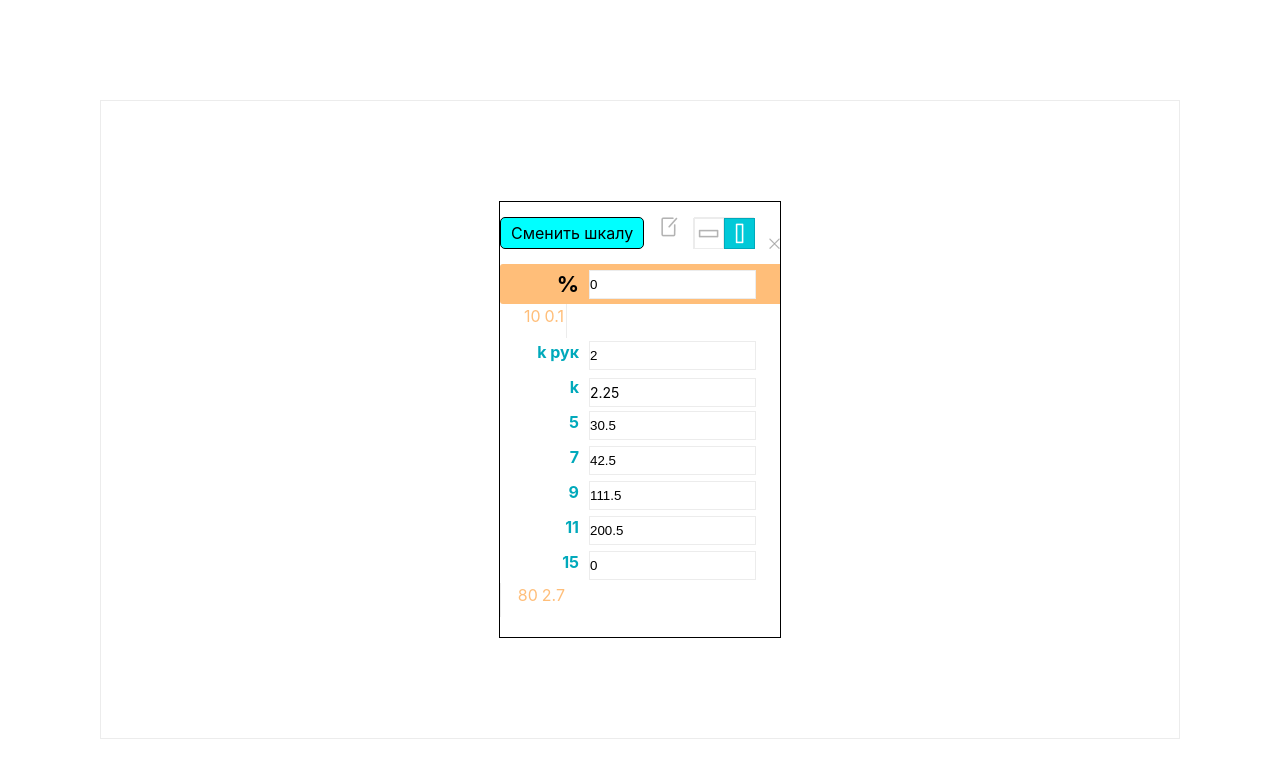
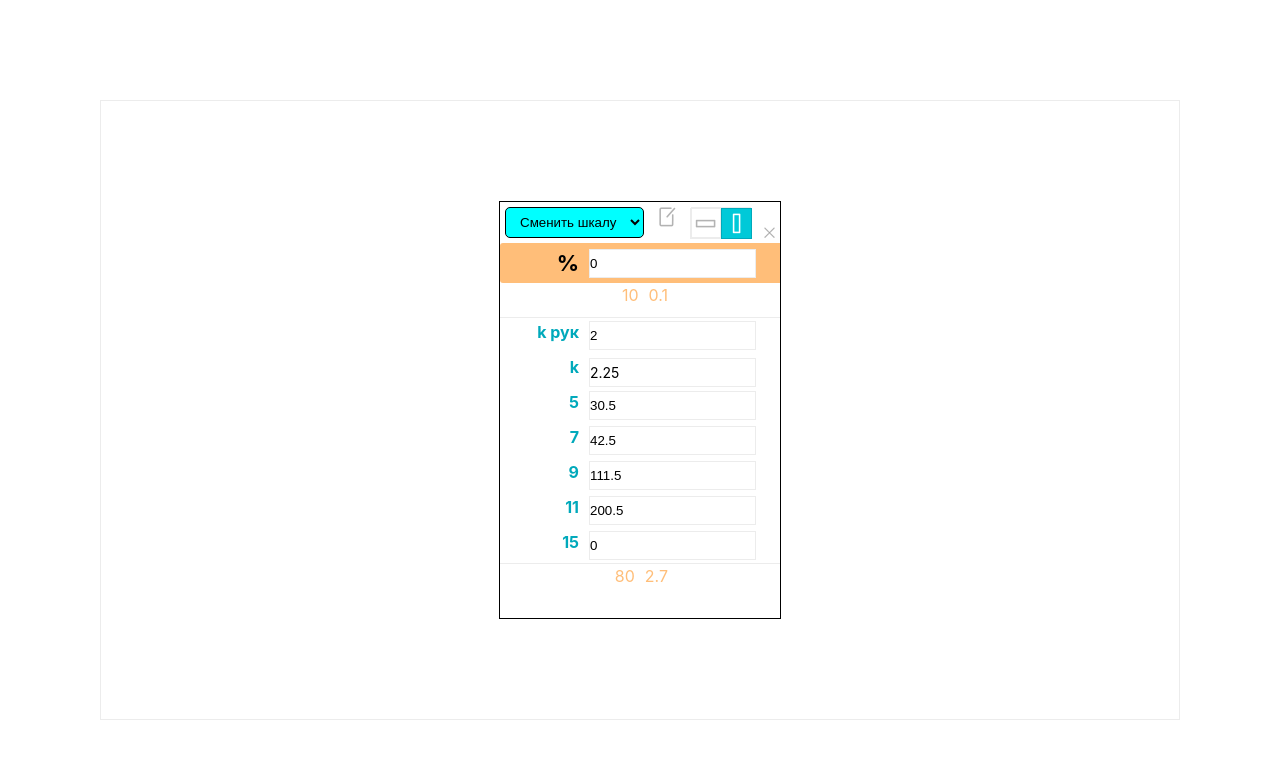
Before and after one commit to Pyarka/Sitef, a React (Create React App) app: page / in a window 1280 px wide. Shown: the top 778 px of the page. Built offline with nearby package versions, Linux system fonts and the light colour scheme.

Commit message:
добавлены правки стилей ушей

```diff
--- a/src/Components/ScalePopup/ScalePopup.tsx
+++ b/src/Components/ScalePopup/ScalePopup.tsx
@@ -32,7 +32,7 @@ import {
     ScaleLine,
     ToggleVertical,
     OrangeBlockVertical,
-    ChangeScaleDiv,
+    ChangeScaleList,
     Rate,
     OrangeNumbersBlockRight,
     OrangeNumbersBlockLeft,
@@ -41,6 +41,8 @@ import {
     CellsScale,
     KStyle,
     PercentBlock,
+    OrangeNumbersBlockTop,
+    OrangeNumbersBlockBottom,
 } from "./ScalePopupStyles";
 
 const ScalePopup = (): ReactElement => {
@@ -230,7 +232,7 @@ const ScalePopup = (): ReactElement => {
     }
     const renderHeaderBlock = (): ReactElement => {
         return <HeaderBlock>
-            <ChangeScaleDiv onClick={() => getData()}>Сменить шкалу</ChangeScaleDiv>
+            <ChangeScaleList onClick={() => getData()}><option>Сменить шкалу</option></ChangeScaleList>
             <ToggleEdit onClick={() => {
                 if(!isEditingScale) {
                     setEditingScale(!isEditingScale);
@@ -265,23 +267,26 @@ const ScalePopup = (): ReactElement => {
         )
     }
 
-    const renderLimits = (side: "left" | "right"): ReactElement => {
-        if(side === "left") {
-            return (
-                <OrangeNumbersBlockLeft direction={isVertical? 'row': 'column'}>
-                    <BLockPercent>{limitMinPercent}</BLockPercent>
-                    <BLockRate>{limitMinRate}</BLockRate>
-                </OrangeNumbersBlockLeft>
-            )
+    const renderPercentAndRate = (value: boolean): ReactElement => {
+        const displayPercent = value? limitMinPercent : limitPercent;
+        const displayRate = value? limitMinRate : limitRate;
+        return (
+            <>
+                <BLockPercent>{displayPercent}</BLockPercent>
+                <BLockRate>{displayRate}</BLockRate>
+            </>
+        )
+    }
+
+    const renderLimits = (side: "left" | "right" | "top" | "bottom"): ReactElement => {
+        //собрать объект где по 4 ключам лежат 4 разных варианта отображения, в зависимости от ключа возвращать значение этого объекта
+        const orangeBlocks = {
+            left: () => <OrangeNumbersBlockLeft>{renderPercentAndRate(true)}</OrangeNumbersBlockLeft>,
+            right: () => <OrangeNumbersBlockRight>{renderPercentAndRate(false)}</OrangeNumbersBlockRight>,
+            top: () => <OrangeNumbersBlockTop>{renderPercentAndRate(true)}</OrangeNumbersBlockTop>,
+            bottom: () => <OrangeNumbersBlockBottom>{renderPercentAndRate(false)}</OrangeNumbersBlockBottom>
         }
-        else {
-            return (
-                    <OrangeNumbersBlockRight direction={isVertical? 'row': 'column'}>
-                        <BLockPercent>{limitPercent}</BLockPercent>
-                        <BLockRate>{limitRate}</BLockRate>
-                    </OrangeNumbersBlockRight>
-            )
-        }
+        return orangeBlocks[side]();
     }
 
     if (isVertical) {
@@ -296,11 +301,11 @@ const ScalePopup = (): ReactElement => {
                                onBlur={() => console.log("проценти")}
                     />
                 </OrangeBlockHorizontal>
-                {renderLimits("left")}
+                {renderLimits("top")}
                 <ScaleColumn>
                     {renderScaleContent()}
                 </ScaleColumn>
-                {renderLimits("right")}
+                {renderLimits("bottom")}
                 {renderFooter()}
             </ContainerVertical>
         )
--- a/src/Components/ScalePopup/ScalePopupStyles.ts
+++ b/src/Components/ScalePopup/ScalePopupStyles.ts
@@ -22,7 +22,7 @@ export const ContainerVertical = styled.div`
 
 export const HeaderBlock = styled.div`
     display: flex;
-    padding: 15px 0;
+    padding: 5px 5px;
     justify-content: space-between;
     flex-direction: row;
     width: auto;
@@ -72,7 +72,7 @@ export const OrangeBlockHorizontal = styled.div`
 
 export const OrangeNumbersBlock = styled.div`
     display: flex;
-    flex-direction: ${({direction}: { direction: 'row' | 'column' }) => `${direction}`};
+    flex-direction: column;
     width: 66px;
     color: #ffbe79;
     justify-content: flex-end;
@@ -87,12 +87,23 @@ export const OrangeNumbersBlockLeft = styled(OrangeNumbersBlock)`
     border-right: 1px solid #ececec;
 `;
 
+export const OrangeNumbersBlockTop = styled(OrangeNumbersBlock)`
+    width: 100%;
+    border-bottom: 1px solid #ececec;
+    flex-direction: row;
+`;
+export const OrangeNumbersBlockBottom = styled(OrangeNumbersBlock)`
+    width: 100%;
+    border-top: 1px solid #ececec;
+    flex-direction: row;
+`;
+
 export const BLockPercent = styled.div`
-   margin: 2px;
+   margin: 2px 5px 2px 40%;
 `;
 
 export const BLockRate = styled.div`
-   margin: 2px;
+   margin: 2px 40% 2px 5px;
 `;
 
 export const ScaleBody = styled.div`
@@ -136,7 +147,7 @@ export const ToggleEdit = styled.div`
     }
 `;
 
-export const ChangeScaleDiv = styled.div`
+export const ChangeScaleList = styled.select`
     display: flex;
     cursor: pointer;
     border-radius: 5px;
```
